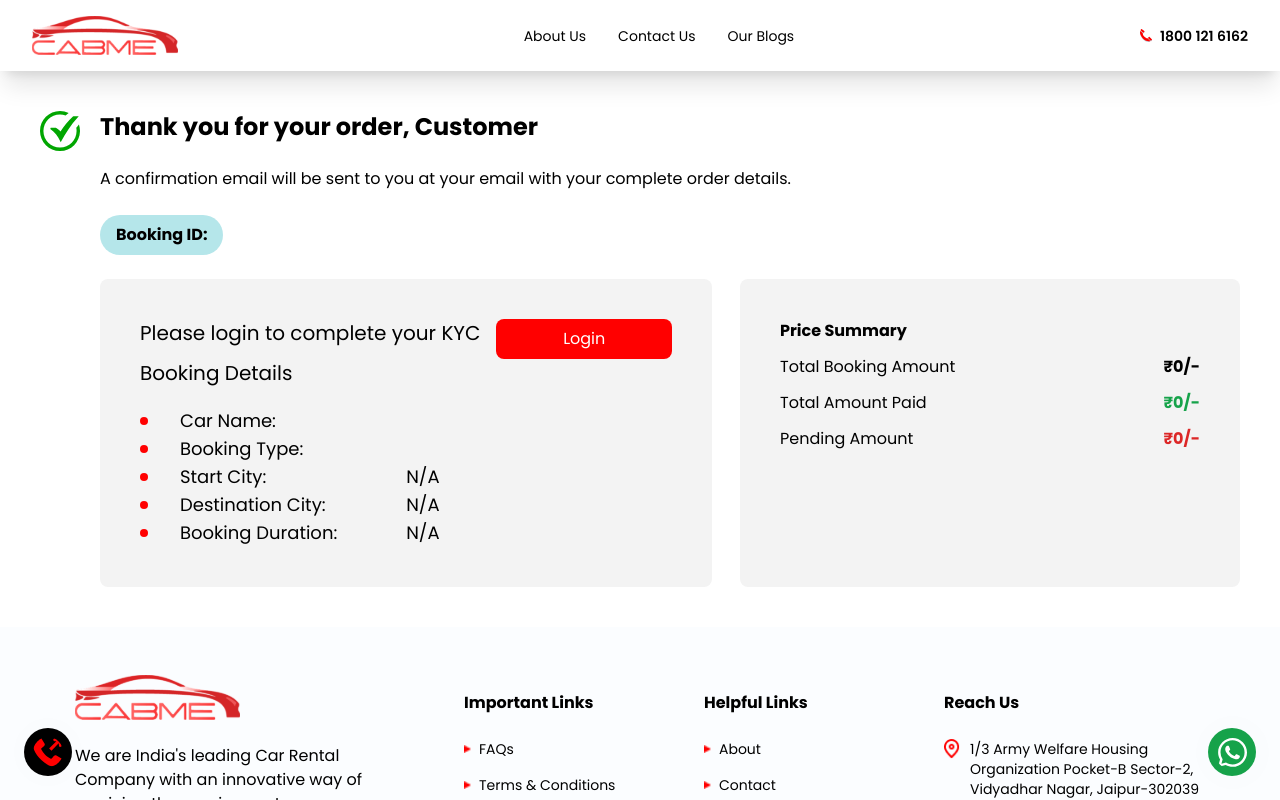
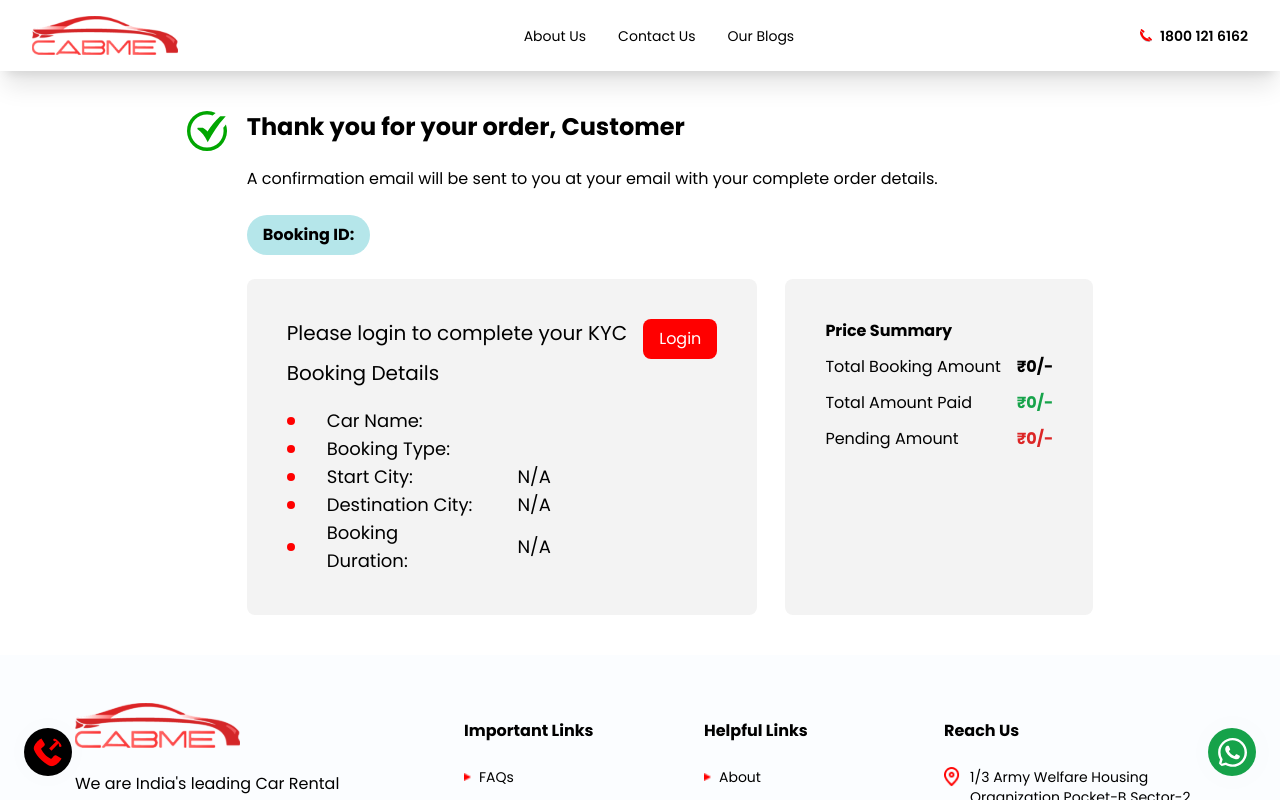
Before and after one commit to CabMe-Epic/cabme-website, a Next.js app: page /success in a window 1280 px wide. Shown: the top 800 px of the page. Built offline with nearby package versions, Linux system fonts and the light colour scheme.

Commit message:
fixed success page ui

```diff
--- a/src/app/(pages)/success/page.tsx
+++ b/src/app/(pages)/success/page.tsx
@@ -42,7 +42,7 @@ const Success = () => {
   function Search() {
     const searchParams = useSearchParams()
 
-    return <div className="flex flex-col m-5 sm:m-10 h-auto bg-white text-center">
+    return <div className="flex flex-col  m-5 sm:m-10 h-auto text-center">
       <div className="flex flex-col sm:flex-row gap-5 items-center sm:items-start mx-auto">
         <Image
           src="/true.svg"
@@ -52,7 +52,7 @@ const Success = () => {
           height={100}
         />
 
-        <div className="flex flex-col items-center sm:items-start gap-6 sm:!w-[90vw]">
+        <div className="flex flex-col items-center sm:items-start gap-6 sm:!w-[150%]">
           <h1 className="font-bold sm:text-left text-lg sm:text-2xl">
             Thank you for your order, {data?.booking?.userId?.fullName || "Customer"}
           </h1>
```
